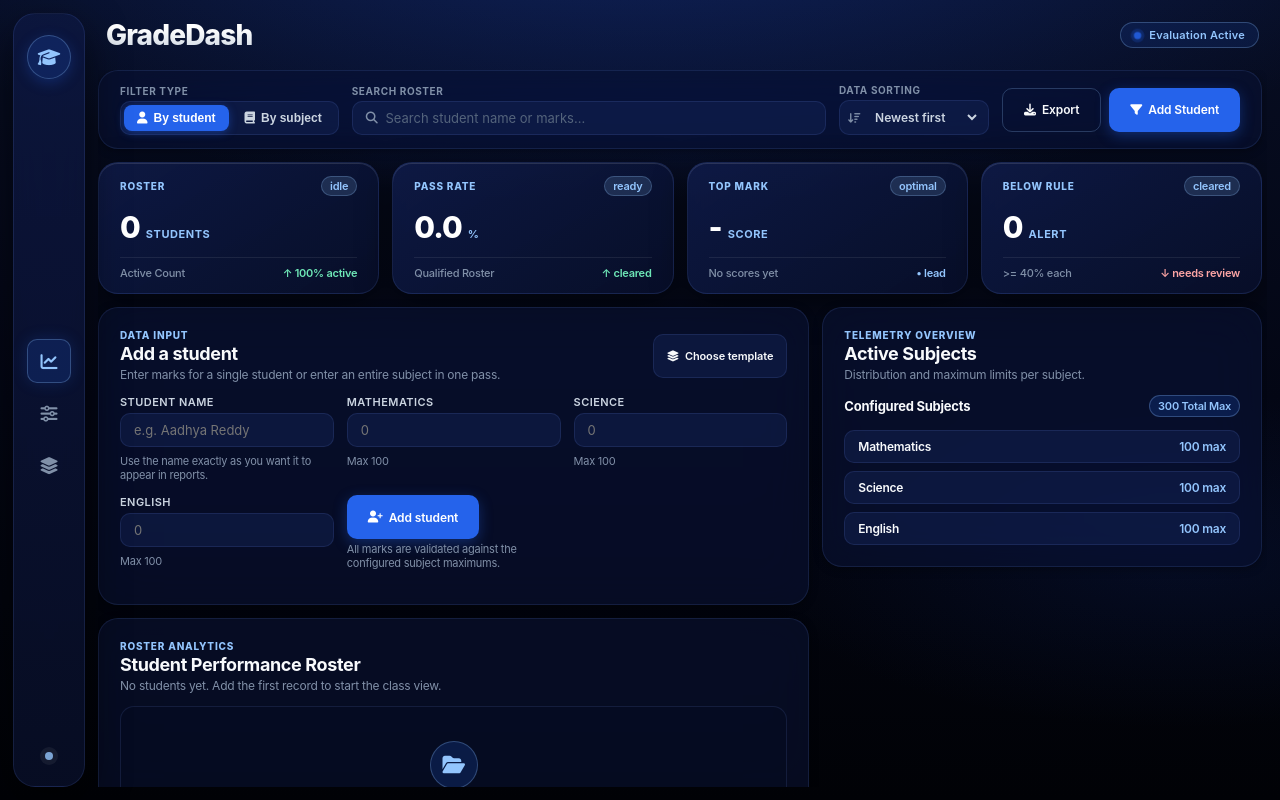
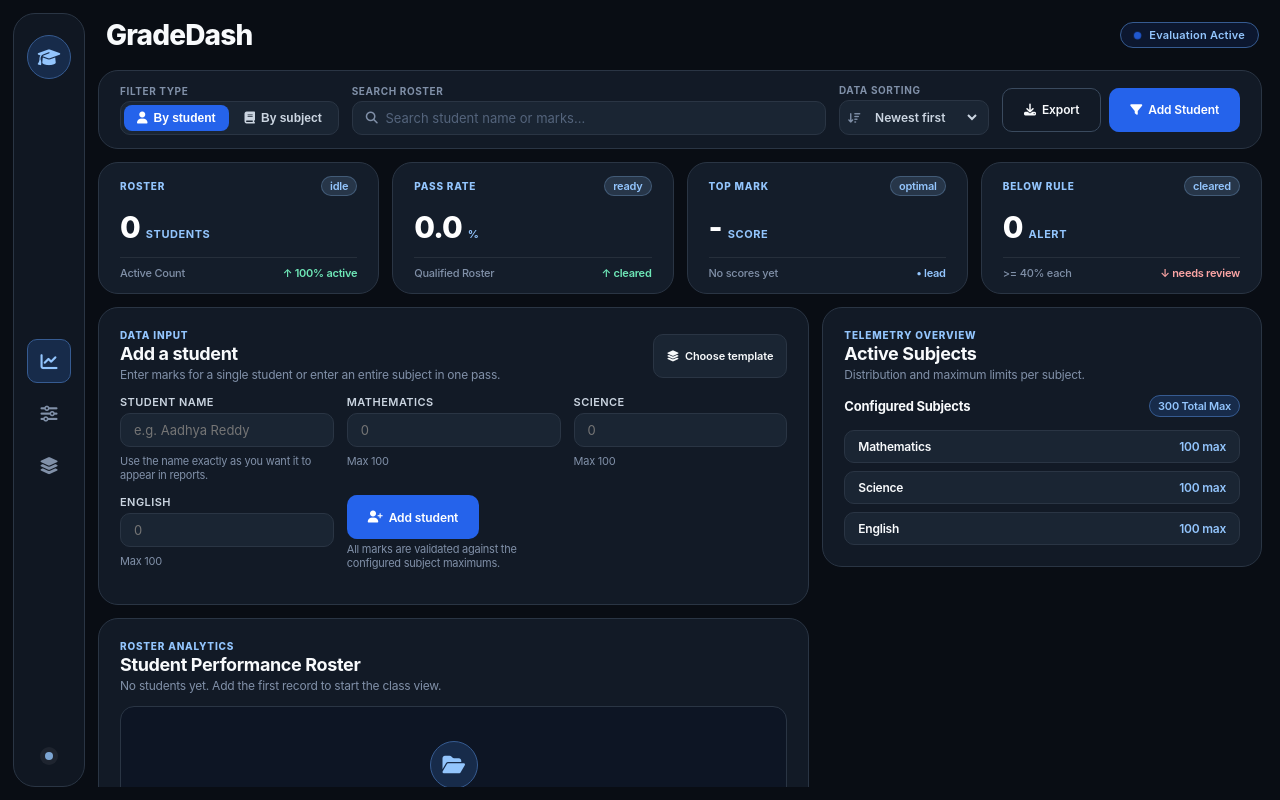
Before and after one commit to sanjan-github/GradeDash, a plain HTML site: page index.html in a window 1280 px wide. Drawn offline with Linux system fonts and the light colour scheme.

Commit message:
Updated the site to a flatter, cleaner visual system on branch fix/flat-sf-pro-visual-system
Changes made
Replaced the triple-gradient background with a solid dark navy background.
Removed all CSS gradients.
Removed all glow effects, blur filters, box shadows, and text shadows.
Replaced glassmorphic/translucent surfaces with solid color tokens.
Changed typography to use "SF Pro Display" first throughout the app.
Removed external Google Fonts preconnects.
Replaced the luminous focus ring with a solid 2px blue focus outline.
Kept borders and spacing for structure instead of glow or shadow effects.
Added visual constraint tests to prevent these effects from returning.

```diff
--- a/index.html
+++ b/index.html
@@ -6,8 +6,6 @@
     <title>GradeDash | Class Marks & Telemetry</title>
     <meta name="description" content="Enter, review, and evaluate student marks across subjects.">
     <meta name="theme-color" content="#0000f8">
-    <link rel="preconnect" href="https://fonts.googleapis.com">
-    <link rel="preconnect" href="https://fonts.gstatic.com" crossorigin>
 
     <link rel="stylesheet" href="styles.css">
     <link rel="stylesheet" href="https://cdnjs.cloudflare.com/ajax/libs/font-awesome/6.4.0/css/all.min.css">
--- a/styles.css
+++ b/styles.css
@@ -1,12 +1,4 @@
-/* ==========================================================================
-   GradeDash - Apple-grade Dark Triple Gradient Design System
-   Palette:
-     Background: Dark Triple Gradient (Midnight Blue to Void Black)
-     Surfaces: Glassmorphic Navy Obsidian with Apple Squircles
-     Accents: Refined Apple Royal Blue (#2563eb, #1d4ed8, #93c5fd)
-     Typography: Apple SF Pro System Stack
-     Proportions: Golden Ratio (phi = 1.618)
-   ========================================================================== */
+/* GradeDash flat visual system: opaque surfaces, restrained borders, SF Pro Display. */
 
 :root {
     color-scheme: dark;
@@ -29,32 +21,28 @@
     --radius-full: 9999px;
 
     /* Typography: Apple SF Pro */
-    --font-sans: -apple-system, BlinkMacSystemFont, "SF Pro Display", "SF Pro Text", "SF Pro", "Helvetica Neue", Helvetica, Arial, sans-serif;
+    --font-sans: "SF Pro Display", -apple-system, BlinkMacSystemFont, "Helvetica Neue", Helvetica, Arial, sans-serif;
     --font-mono: "SF Mono", Menlo, Monaco, Consolas, monospace;
-
-    /* Refined Dark Triple Color Gradient & Navy Obsidian Tones */
-    --grad-stop-1: #070d22;
-    --grad-stop-2: #030614;
-    --grad-stop-3: #010206;
-
-    --surface-glass: rgba(10, 18, 46, 0.65);
-    --surface-glass-hover: rgba(14, 25, 62, 0.75);
-    --surface-sidebar: linear-gradient(180deg, rgba(13, 23, 62, 0.88) 0%, rgba(7, 13, 36, 0.96) 100%);
-    --surface-kpi: linear-gradient(145deg, rgba(16, 29, 78, 0.78) 0%, rgba(8, 15, 42, 0.90) 100%);
-    --surface-subtle: rgba(22, 38, 92, 0.42);
-    --surface-elevated: rgba(26, 44, 108, 0.55);
+    /* Flat navy surfaces */
+    --page-background: #090d14;
+    --surface-sidebar: #101722;
+    --surface-kpi: #141d2a;
+    --surface-glass: #121a26;
+    --surface-glass-hover: #182333;
+    --surface-subtle: #1a2533;
+    --surface-elevated: #202d3d;
 
     /* Apple Blue & Palette Accents (Calibrated, not over-saturated) */
     --primary: #2563eb;
     --primary-hover: #1d4ed8;
     --primary-light: #93c5fd;
-    --primary-subtle: rgba(37, 99, 235, 0.18);
-    --primary-border: rgba(147, 197, 253, 0.28);
+    --primary-subtle: #172b4a;
+    --primary-border: #365b91;
 
     /* Borders & Dividers */
-    --border: rgba(120, 155, 255, 0.13);
-    --border-strong: rgba(147, 197, 253, 0.24);
-    --border-highlight: rgba(255, 255, 255, 0.12);
+    --border: #2a3544;
+    --border-strong: #3a4a5e;
+    --border-highlight: #465468;
 
     /* Text System */
     --text-primary: #f8fafc;
@@ -64,19 +52,14 @@
 
     /* Status Colors */
     --success: #10b981;
-    --success-subtle: rgba(16, 185, 129, 0.15);
-    --success-border: rgba(52, 211, 153, 0.3);
+    --success-subtle: #12392f;
+    --success-border: #236b57;
     --danger: #ef4444;
-    --danger-subtle: rgba(239, 68, 68, 0.15);
-    --danger-border: rgba(248, 113, 113, 0.3);
-
-    /* Apple-style Soft Ambient Shadows */
-    --shadow-sm: 0 2px 8px rgba(0, 0, 0, 0.35);
-    --shadow-md: 0 10px 28px rgba(0, 0, 0, 0.45);
-    --shadow-kpi: 0 12px 32px rgba(0, 0, 0, 0.5), inset 0 1px 0 var(--border-highlight);
-    --shadow-modal: 0 28px 70px rgba(0, 0, 0, 0.7);
-
-    --transition: 180ms cubic-bezier(0.16, 1, 0.3, 1);
+    --danger-subtle: #421f26;
+    --danger-border: #84404b;
+    /* Depth comes from solid borders, not shadows. */
+
+    --transition: 160ms ease;
 }
 
 *, *::before, *::after {
@@ -84,8 +67,8 @@
 }
 
 :where(button, a, input, select, textarea):focus-visible {
-    outline: 3px solid var(--primary-light);
-    outline-offset: 3px;
+    outline: 2px solid var(--primary);
+    outline-offset: 2px;
 }
 
 html {
@@ -103,13 +86,7 @@ body {
     -moz-osx-font-smoothing: grayscale;
     letter-spacing: -0.015em;
 
-    /* Dark Triple Color Gradient with Ambient Top Glow */
-    background:
-        radial-gradient(ellipse 85% 50% at 50% -12%, rgba(28, 70, 190, 0.38), transparent 75%),
-        radial-gradient(ellipse 55% 35% at 92% 70%, rgba(16, 42, 120, 0.20), transparent 60%),
-        linear-gradient(180deg, var(--grad-stop-1) 0%, var(--grad-stop-2) 50%, var(--grad-stop-3) 100%);
-    background-color: var(--grad-stop-3);
-    background-attachment: fixed;
+    background: var(--page-background);
 }
 
 /* ==========================================================================
@@ -131,15 +108,12 @@ body {
 .sidebar {
     width: 72px;
     background: var(--surface-sidebar);
-    backdrop-filter: blur(28px) saturate(190%);
-    -webkit-backdrop-filter: blur(28px) saturate(190%);
     border-radius: var(--radius-xl);
     padding: var(--space-md) var(--space-xs);
     display: flex;
     flex-direction: column;
     align-items: center;
     justify-content: space-between;
-    box-shadow: 0 16px 40px rgba(0, 0, 0, 0.55);
     z-index: 100;
     transition: width var(--transition);
     border: 1px solid var(--border);
@@ -170,7 +144,6 @@ body {
     align-items: center;
     justify-content: center;
     font-size: 18px;
-    box-shadow: 0 4px 14px rgba(37, 99, 235, 0.25);
     transition: all var(--transition);
 }
 
@@ -234,7 +207,6 @@ body {
     background: var(--primary-subtle);
     color: var(--primary-light);
     border: 1px solid var(--primary-border);
-    box-shadow: 0 0 16px rgba(37, 99, 235, 0.2);
 }
 
 .sidebar-footer {
@@ -314,9 +286,6 @@ body {
     font-weight: 800;
     letter-spacing: -0.03em;
     color: var(--text-primary);
-    background: linear-gradient(180deg, #ffffff 30%, #cbd5e1 100%);
-    -webkit-background-clip: text;
-    -webkit-text-fill-color: transparent;
 }
 
 .realtime-status-pill {
@@ -338,7 +307,6 @@ body {
     height: 7px;
     border-radius: 50%;
     background: var(--primary);
-    box-shadow: 0 0 0 3px rgba(37, 99, 235, 0.25);
     animation: applePulse 2s infinite ease-in-out;
 }
 
@@ -377,12 +345,9 @@ body {
 
 .filter-control-card {
     background: var(--surface-glass);
-    backdrop-filter: blur(24px) saturate(180%);
-    -webkit-backdrop-filter: blur(24px) saturate(180%);
     border: 1px solid var(--border);
     border-radius: var(--radius-lg);
     padding: var(--space-sm) var(--space-md);
-    box-shadow: var(--shadow-sm);
 }
 
 .filter-grid {
@@ -433,7 +398,6 @@ body {
 .segmented-modes .tab-btn.active {
     background: var(--primary);
     color: #ffffff;
-    box-shadow: 0 2px 8px rgba(37, 99, 235, 0.4);
 }
 
 .search-input-box {
@@ -449,7 +413,6 @@ body {
 
 .search-input-box:focus-within {
     border-color: var(--primary);
-    box-shadow: 0 0 0 3px rgba(37, 99, 235, 0.2);
     background: rgba(22, 38, 92, 0.6);
 }
 
@@ -501,7 +464,7 @@ body {
 }
 
 .select-box select option {
-    background: var(--grad-stop-2);
+    background: var(--surface-elevated);
     color: var(--text-primary);
 }
 
@@ -535,13 +498,11 @@ body {
 .btn-primary {
     background: var(--primary);
     color: #ffffff;
-    box-shadow: 0 4px 14px rgba(37, 99, 235, 0.35);
 }
 
 .btn-primary:hover {
     background: var(--primary-hover);
     transform: translateY(-1px);
-    box-shadow: 0 6px 18px rgba(37, 99, 235, 0.45);
 }
 
 .btn-secondary {
@@ -580,11 +541,8 @@ body {
     top: calc(100% + 6px);
     right: 0;
     background: rgba(10, 18, 46, 0.94);
-    backdrop-filter: blur(28px) saturate(190%);
-    -webkit-backdrop-filter: blur(28px) saturate(190%);
     border: 1px solid var(--border-strong);
     border-radius: var(--radius-md);
-    box-shadow: var(--shadow-modal);
     padding: 6px;
     display: flex;
     flex-direction: column;
@@ -611,7 +569,7 @@ body {
 }
 
 /* ==========================================================================
-   4-Card Hero Telemetry Metric Row (Apple Squircle & Navy Gradient)
+   4-Card Metrics
    ========================================================================== */
 
 .kpi-hero-grid {
@@ -629,7 +587,6 @@ body {
     flex-direction: column;
     justify-content: space-between;
     min-height: 132px;
-    box-shadow: var(--shadow-kpi);
     border: 1px solid var(--border);
     position: relative;
     overflow: hidden;
@@ -759,12 +716,9 @@ body {
 
 .card {
     background: var(--surface-glass);
-    backdrop-filter: blur(24px) saturate(180%);
-    -webkit-backdrop-filter: blur(24px) saturate(180%);
     border: 1px solid var(--border);
     border-radius: var(--radius-lg);
     padding: var(--space-md);
-    box-shadow: var(--shadow-sm);
 }
 
 .card-header {
@@ -842,7 +796,6 @@ body {
 .form-group input:focus,
 .form-group select:focus {
     border-color: var(--primary);
-    box-shadow: 0 0 0 3px rgba(37, 99, 235, 0.2);
     background: rgba(22, 38, 92, 0.6);
 }
 
@@ -901,7 +854,7 @@ body {
 }
 
 /* ==========================================================================
-   Roster Table (Apple Glass Aesthetic)
+   Roster Table
    ========================================================================== */
 
 .table-container {
@@ -1151,8 +1104,6 @@ tbody td strong {
     position: fixed;
     inset: 0;
     background: rgba(2, 4, 10, 0.75);
-    backdrop-filter: blur(12px);
-    -webkit-backdrop-filter: blur(12px);
     display: flex;
     align-items: center;
     justify-content: center;
@@ -1162,15 +1113,12 @@ tbody td strong {
 
 .modal-card {
     background: rgba(10, 18, 46, 0.94);
-    backdrop-filter: blur(28px) saturate(190%);
-    -webkit-backdrop-filter: blur(28px) saturate(190%);
     border: 1px solid var(--border-strong);
     border-radius: var(--radius-xl);
     width: 100%;
     max-width: 580px;
     max-height: 90vh;
     overflow-y: auto;
-    box-shadow: var(--shadow-modal);
     display: flex;
     flex-direction: column;
     padding: var(--space-md);
@@ -1329,7 +1277,6 @@ tbody td strong {
 .template-card:hover {
     border-color: var(--primary);
     transform: translateY(-2px);
-    box-shadow: var(--shadow-sm);
 }
 
 .template-card h4 {
@@ -1365,7 +1312,6 @@ tbody td strong {
     color: #ffffff;
     padding: var(--space-xs) var(--space-md);
     border-radius: var(--radius-md);
-    box-shadow: var(--shadow-modal);
     display: flex;
     align-items: center;
     gap: var(--space-xs);
```
Also changed, not shown: tests/ui_regressions.test.js (+1 -1 lines), tests/visual_constraints.test.js (added, +32 -0 lines).
